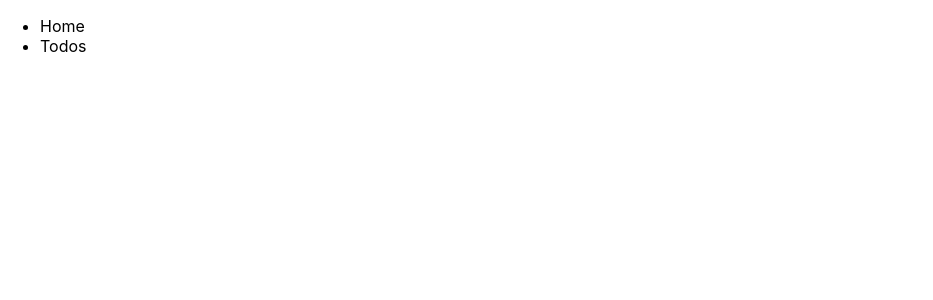
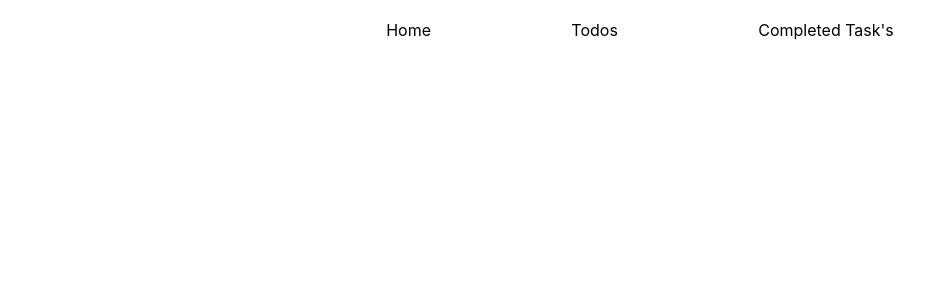
Before and after one commit to bopo9/to-do-list-nextjs, a Next.js app: page / in a window 1280 px wide. Shown: the top 300 px of the page, without its empty margins (0-933 px from the left). Built offline with nearby package versions, Linux system fonts and the light colour scheme.

Commit message:
added styles for mainLayout and added page todos

```diff
--- a/components/MainLayout.js
+++ b/components/MainLayout.js
@@ -4,16 +4,21 @@ import styles from "../styles/main.module.sass"
 export default function mainLayout({ children }){
     return (
         <div className={styles.main_wrapper}>
-            <nav>
-                <ul>
-                    <li>
-                        <Link href={'/'}>
-                            <a>Home</a>
+            <nav className={styles.navbar}>
+                <ul className={styles.navbar_nav}>
+                    <li className={styles.navbar_item}>
+                        <Link  href={'/'}>
+                            <a className={styles.navbar_link}>Home</a>
                         </Link>
                     </li>
-                    <li>
+                    <li className={styles.navbar_item}>
                         <Link href={'/todos'}>
-                            <a>Todos</a>
+                            <a className={styles.navbar_link}>Todos</a>
+                        </Link>
+                    </li>
+                    <li className={styles.navbar_item}>
+                        <Link href={'/completed'}>
+                            <a className={styles.navbar_link}>Completed Task's</a>
                         </Link>
                     </li>
                 </ul>
--- a/styles/main.module.sass
+++ b/styles/main.module.sass
@@ -2,4 +2,27 @@
   padding: 0
   margin: 0 auto
   height: 100vh
-  width: 100vw
+  max-width: 1080px
+  width: 100%
+
+.navbar
+  display: flex
+  justify-content: center
+  line-height: 60px
+
+.navbar_nav
+  width: 60%
+  margin: 0
+  padding: 0
+  list-style: none
+  display: flex
+  justify-content: space-around
+
+.navbar_item
+  text-decoration: none
+  &:hover
+    cursor: pointer
+    color: blueviolet
+
+.navbar_link
+  text-decoration: none
```
Also changed, not shown: pages/todos/index.js (added, +9 -0 lines).
